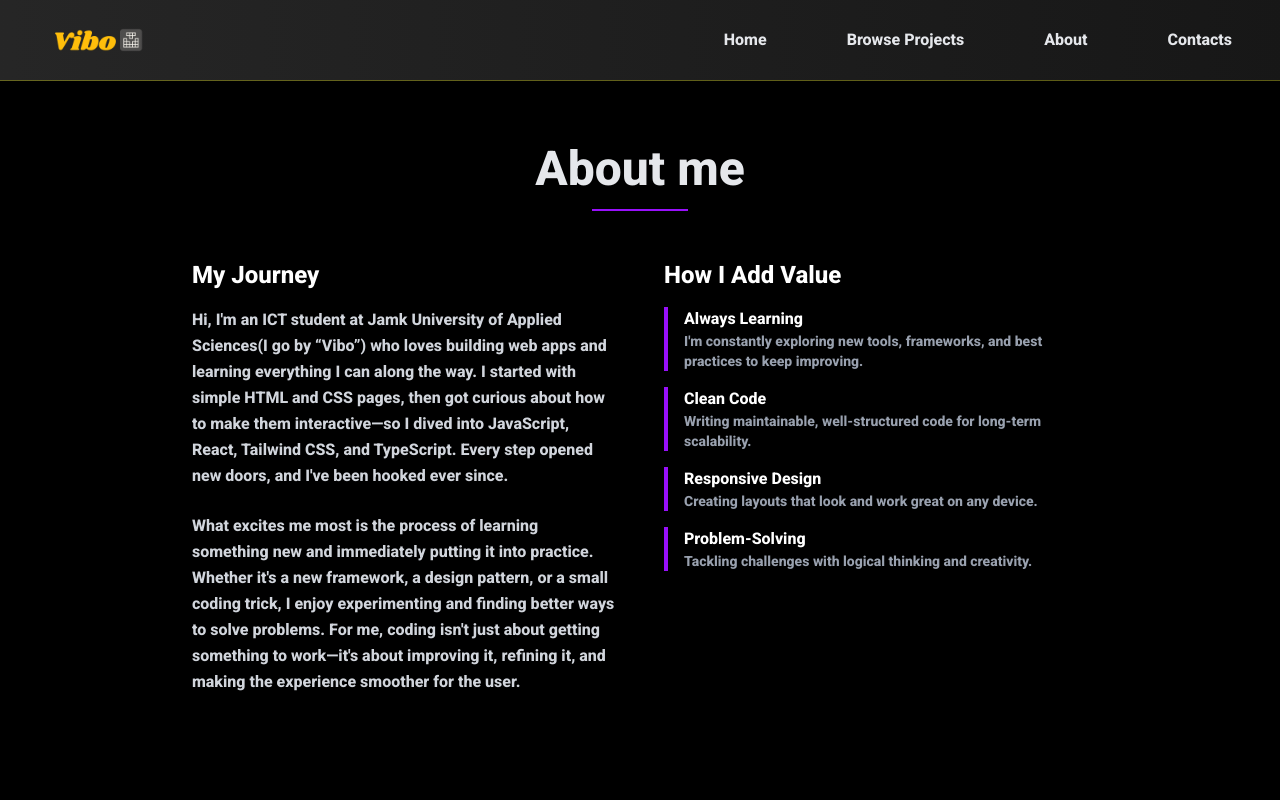
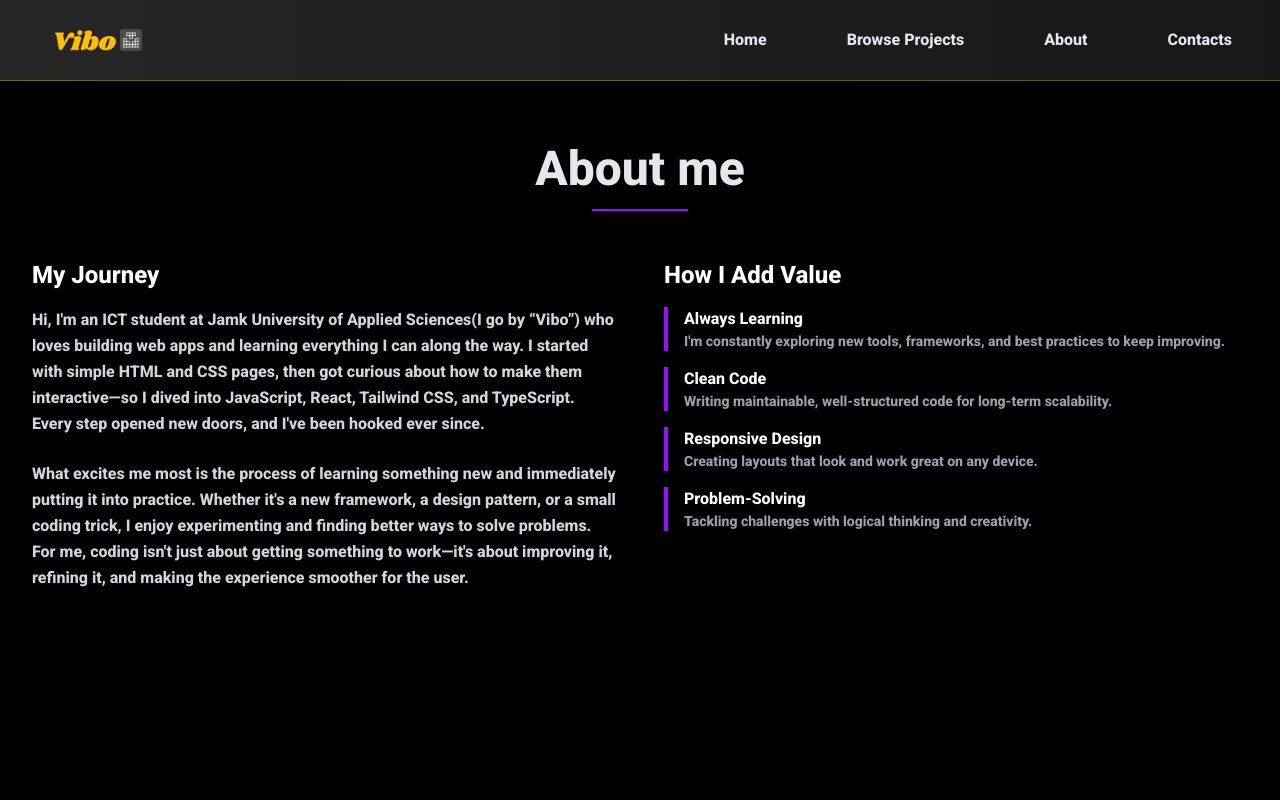
Before and after one commit to viboverse/my-personal-portfolio, a Next.js app: page /about in a window 1280 px wide. Shown: the top 800 px of the page. Built offline with nearby package versions, Linux system fonts and the light colour scheme.

Commit message:
fix: Update email address in ContactPage component and improve layout in AboutMePage and Footer components

```diff
--- a/src/app/about/page.tsx
+++ b/src/app/about/page.tsx
@@ -1,7 +1,7 @@
 export default function AboutMePage() {
    return (
       <section className="min-h-screen px-8 py-16">
-         <div className="mx-auto max-w-4xl">
+         <div className="mx-auto">
             <div className="space-y-12">
                {/* Header */}
                <div className="space-y-4 text-center">
@@ -16,7 +16,7 @@ export default function AboutMePage() {
                      <h2 className="mb-4 text-2xl font-medium text-white">
                         My Journey
                      </h2>
-                     <p className="leading-relaxed text-gray-300">
+                     <p className="leading-relaxed font-light text-gray-300">
                         Hi, I&apos;m an ICT student at Jamk University of
                         Applied Sciences(I go by “Vibo”) who loves building web
                         apps and learning everything I can along the way. I
@@ -26,7 +26,7 @@ export default function AboutMePage() {
                         step opened new doors, and I&apos;ve been hooked ever
                         since.
                      </p>
-                     <p className="leading-relaxed text-gray-300">
+                     <p className="leading-relaxed font-light text-gray-300">
                         What excites me most is the process of learning
                         something new and immediately putting it into practice.
                         Whether it&apos;s a new framework, a design pattern, or
--- a/src/app/contact/page.tsx
+++ b/src/app/contact/page.tsx
@@ -23,8 +23,8 @@ export default function ContactPage() {
                   icon={SiGmail}
                   iconColor="text-red-400"
                   title="Email"
-                  subTitle="vahab.afsharian@gmail.com"
-                  navigateTo="mailto:vahab.afsharian@gmail.com"
+                  subTitle="vahab.afsharian94@gmail.com"
+                  navigateTo="mailto:vahab.afsharian94@gmail.com"
                />
 
                {/* LinkedIn Card */}
```
Also changed, not shown: src/components/Footer.tsx (indentation only).
